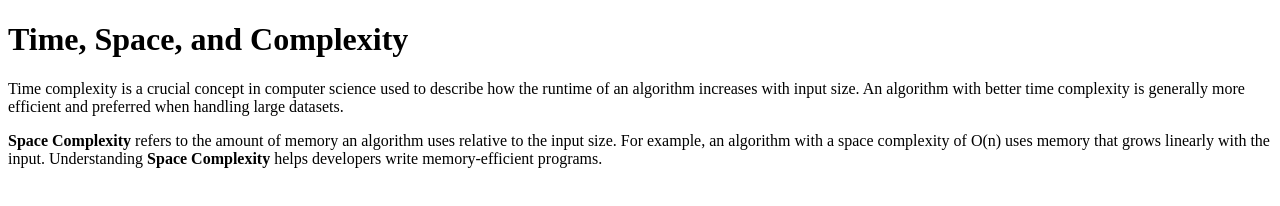
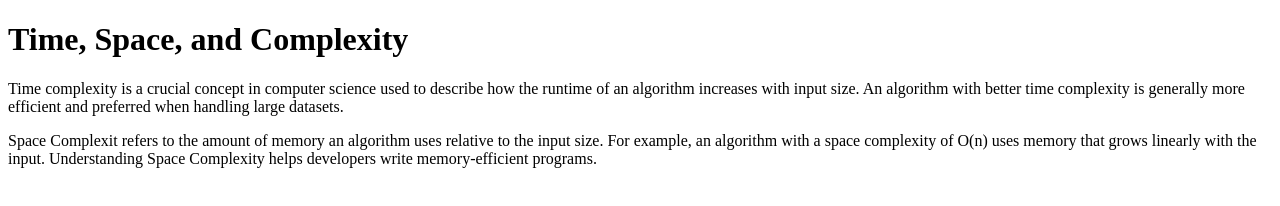
Before and after one commit to acciojob/time-and-space-complexity-Akki789, a website: page main.html in a window 1280 px wide. Drawn offline with Linux system fonts and the light colour scheme.

Commit message:
created a submission

```diff
--- a/main.html
+++ b/main.html
@@ -17,9 +17,9 @@
     </p>
 
     <p>
-        <b>Space Complexity</b> refers to the amount of memory an algorithm uses relative to the input size.
+        Space Complexit refers to the amount of memory an algorithm uses relative to the input size.
         For example, an algorithm with a space complexity of O(n) uses memory that grows linearly with the input.
-        Understanding <b>Space Complexity</b> helps developers write memory-efficient programs.
+        Understanding Space Complexity helps developers write memory-efficient programs.
     </p>
     <script type="text/javascript" src="./script.js">
 </script>
```
